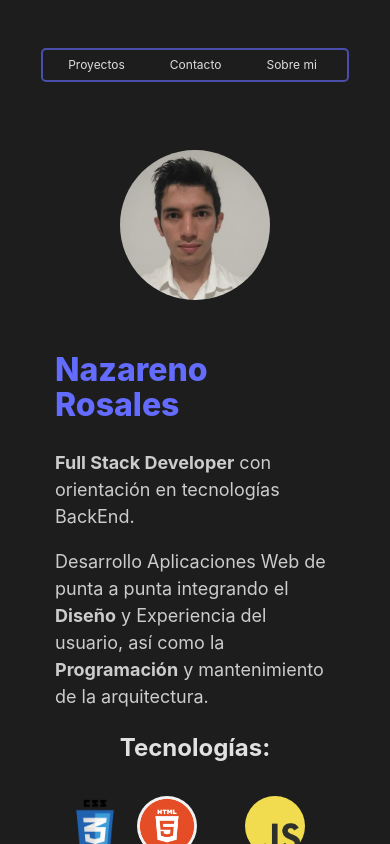
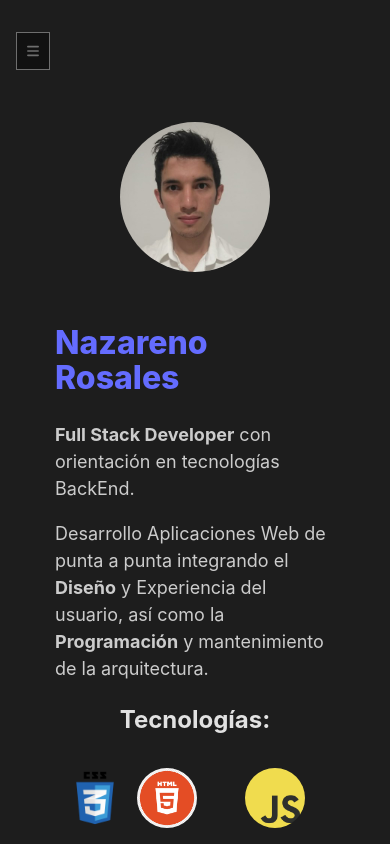
Before and after one commit to NazaRosales/portfolio, a React (Vite) app: page / in a window 390 px wide. Shown: the top 844 px of the page. Built offline with nearby package versions, Linux system fonts and the light colour scheme.

Commit message:
New meno mobile, and resoponsive design. And adding font awesome

```diff
--- a/package.json
+++ b/package.json
@@ -10,6 +10,9 @@
     "preview": "vite preview"
   },
   "dependencies": {
+    "@fortawesome/fontawesome-svg-core": "^6.5.1",
+    "@fortawesome/free-solid-svg-icons": "^6.5.1",
+    "@fortawesome/react-fontawesome": "^0.2.0",
     "react": "^18.2.0",
     "react-dom": "^18.2.0"
   },
--- a/src/App.css
+++ b/src/App.css
@@ -15,3 +15,24 @@
   justify-content: center;
   flex-wrap: wrap;
 }
+ul {
+  list-style: none;
+  padding: 0;
+  margin: 0;
+  display: flex;
+}
+li {
+  margin-right: 5px;
+}
+a {
+  font-size: 12px;
+  color: #ddd;
+  text-decoration: none;
+  padding: 10px 20px;
+  border-radius: 5px;
+}
+li:hover {
+  cursor: pointer;
+  border-radius: 3px;
+  background-color: #646cff6e;
+}
--- a/src/components/NavBar/NavBar.jsx
+++ b/src/components/NavBar/NavBar.jsx
@@ -1,12 +1,50 @@
-import styles from "./NavBar.module.css"
+import styles from "./NavBar.module.css";
+import { FontAwesomeIcon } from "@fortawesome/react-fontawesome";
+import { faBars } from "@fortawesome/free-solid-svg-icons";
+import { useState } from "react";
+
 export default function NavBar() {
-    return (
-        <nav className={styles.navbar}>
-            <ul>
-                <li> <a href="/proyectos">Proyectos</a></li>
-                <li> <a href="/contacto">Contacto</a></li>
-                <li> <a href="/sobre-mi">Sobre mi</a></li>
+  const [menuVisible, setMenuVisible] = useState(false);
+  const handleMenuClick = () => {
+    setMenuVisible(!menuVisible);
+  };
+  return (
+    <>
+      <div className={styles.menuMobile}>
+        <div className= {styles.mobileElements}>
+          <FontAwesomeIcon
+            icon={faBars}
+            className={styles.menuIcon}
+            onClick={handleMenuClick}
+          />
+          <nav>
+            <ul style={{ display: menuVisible ? "block" : "none" }}>
+              <li>
+                <a href="/proyectos">Proyectos</a>
+              </li>
+              <li>
+                <a href="/contacto">Contacto</a>
+              </li>
+              <li>
+                <a href="/sobre-mi">Sobre mi</a>
+              </li>
             </ul>
-        </nav>
-    )
+          </nav>
+        </div>
+      </div>
+      <nav className={styles.navbar}>
+        <ul>
+          <li>
+            <a href="/proyectos">Proyectos</a>
+          </li>
+          <li>
+            <a href="/contacto">Contacto</a>
+          </li>
+          <li>
+            <a href="/sobre-mi">Sobre mi</a>
+          </li>
+        </ul>
+      </nav>
+    </>
+  );
 }
--- a/src/components/NavBar/NavBar.module.css
+++ b/src/components/NavBar/NavBar.module.css
@@ -10,28 +10,38 @@
   display: flex;
   justify-content: center;
 }
-
-.navbar ul {
-  list-style: none;
-  padding: 0;
+.menuMobile {
+  display: none;
+}
+.menuMobile li {
+  border: 1px solid #dddddd75;
   margin: 0;
-  display: flex;
+  padding: 20px;
+}
+.menuMobile ul{
+ margin-top: 2rem;
+ position: absolute;
+ background-color: #111111;
+}
+.mobileElements{
+display: flex;
+}
+.menuIcon {
+  background-color: #111111;
+  margin: 2rem 0 2rem 1rem;
+  font-size: 16px;
+  color: #dddddd75;
+  padding: 10px;
+  max-width: 12px;
+  border: 1px solid #dddddd75;
 }
 
-.navbar li {
-  margin-right: 5px;
+@media screen and (max-width: 900px) {
+  .menuMobile {
+    display: block;
+    width: 100%;
+  }
+  .navbar{
+    display: none;
+  }
 }
-
-.navbar a {
-  font-size: 12px;
-  color: #ddd;
-  text-decoration: none;
-  padding: 10px 20px;
-  border-radius: 5px;
-}
-
-.navbar li:hover {
-  cursor: pointer;
-  border-radius: 3px;
-  background-color: #646cff6e;
-}
```
Also changed, not shown: 1 other file (tests, documents, lock files or other folders).
